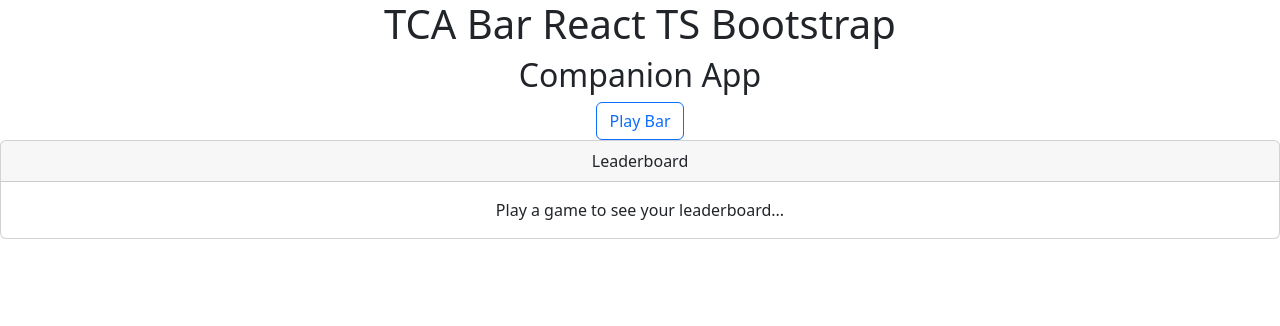
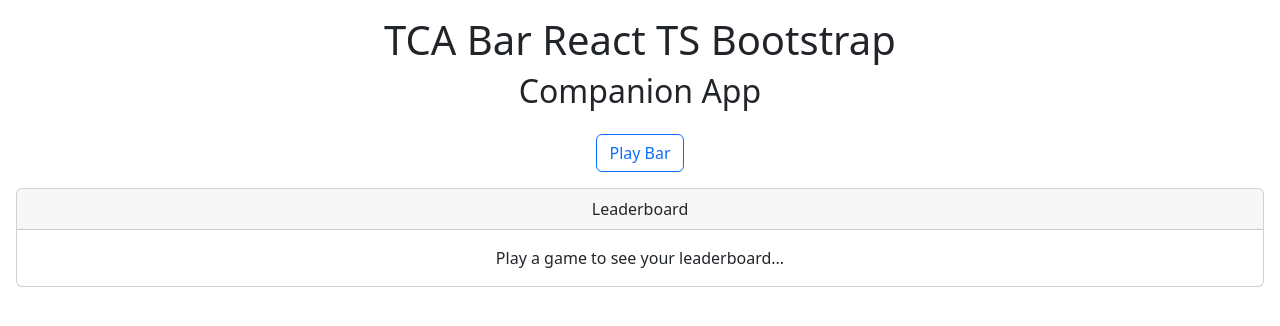
Before and after one commit to tsteelematc/tca-bar-react-ts-bootstrap, a React (Create React App) app: page / in a window 1280 px wide. Shown: the top 326 px of the page. Built offline with nearby package versions, Linux system fonts and the light colour scheme.

Commit message:
At the app and home level...
Next, real components as files, then reac-router-dom... createHashRouter ! ! !

```diff
--- a/src/App.tsx
+++ b/src/App.tsx
@@ -15,10 +15,13 @@ const Home = () => (
     </h2>
     <Button
       variant="outline-primary"
+      className="mt-3"
     >
       Play Bar
     </Button>
-    <Card>
+    <Card
+      className='mt-3'
+    >
       <Card.Header>
         Leaderboard
       </Card.Header>
@@ -31,7 +34,9 @@ const Home = () => (
 
 function App() {
   return (
-    <div className="App">
+    <div
+      className="App m-3"
+    >
       <Home />
     </div>
   );
```
